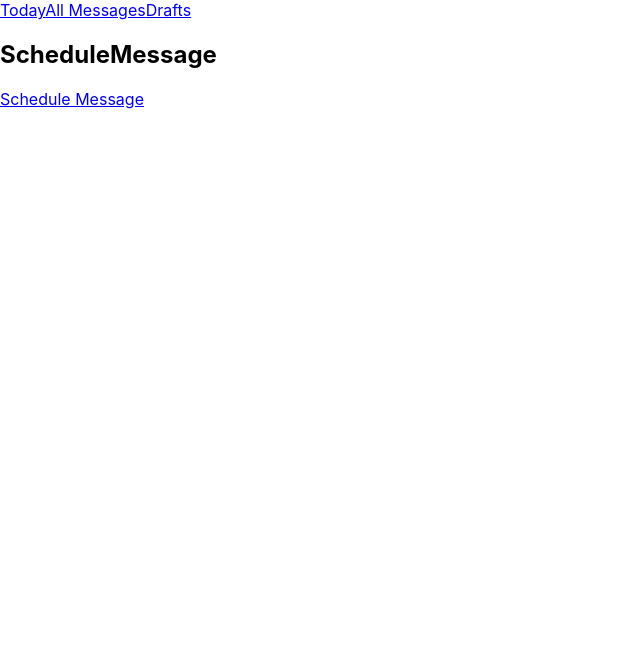
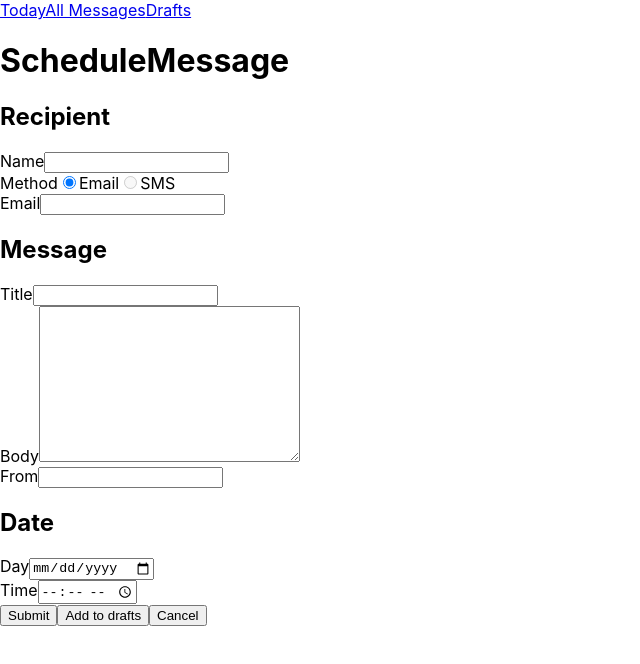
Before and after one commit to Ngoakor12/message-later, a React (Vite) app in the folder frontend/: page /schedule-message in a window 1280 px wide. Shown: the top 664 px of the page, without its empty margins (0-640 px from the left). Built offline with nearby package versions, Linux system fonts and the light colour scheme.

Commit message:
chore: add schedule message form content

```diff
--- a/frontend/src/App.jsx
+++ b/frontend/src/App.jsx
@@ -1,5 +1,5 @@
 import Navigation from "./features/navigation/Navigation";
-import { Routes, Route } from "react-router-dom";
+import { Routes, Route, Navigate } from "react-router-dom";
 import Today from "./features/messages/Today";
 import AllMessages from "./features/messages/AllMessages";
 import Drafts from "./features/messages/Drafts";
@@ -12,13 +12,17 @@ function App() {
       <Navigation />
       <main className="body">
         <Routes>
+          <Route
+            exact
+            path="/"
+            element={<Navigate to="/today" replace={true}></Navigate>}
+          />
           <Route exact path="/today" element={<Today />} />
           <Route exact path="/all-messages" element={<AllMessages />} />
           <Route exact path="/drafts" element={<Drafts />} />
           <Route exact path="/schedule-message" element={<ScheduleMessage />} />
         </Routes>
       </main>
-      <ScheduleMessageButton />
     </div>
   );
 }
--- a/frontend/src/components/ScheduleMessage.jsx
+++ b/frontend/src/components/ScheduleMessage.jsx
@@ -1,5 +1,58 @@
 function ScheduleMessage() {
-  return <h2>ScheduleMessage</h2>;
+  return (
+    <form>
+      <h1>ScheduleMessage</h1>
+      <div>
+        <h2>Recipient</h2>
+        <div>
+          <label htmlFor="name">Name</label>
+          <input id="name" name="name" />
+        </div>
+        <div>
+          <label htmlFor="method">Method</label>
+          <input type="radio" id="email" name="method" checked readOnly />
+          <label htmlFor="email">Email</label>
+          <input type="radio" id="sms" name="method" disabled />
+          <label htmlFor="sms">SMS</label>
+        </div>
+        <div>
+          <label htmlFor="contact">Email</label>
+          <input id="contact" name="contact" />
+        </div>
+      </div>
+      <div>
+        <h2>Message</h2>
+        <div>
+          <label htmlFor="title">Title</label>
+          <input id="title" name="title" />
+        </div>
+        <div>
+          <label htmlFor="body">Body</label>
+          <textarea name="body" id="body" cols="30" rows="10"></textarea>
+        </div>
+        <div>
+          <label htmlFor="from">From</label>
+          <input id="from" name="from" />
+        </div>
+      </div>
+      <div>
+        <h2>Date</h2>
+        <div>
+          <label htmlFor="day">Day</label>
+          <input type={"date"} id="day" name="day" />
+        </div>
+        <div>
+          <label htmlFor="time">Time</label>
+          <input type={"time"} id="time" name="time" />
+        </div>
+      </div>
+      <div>
+        <button type={"button"}>Submit</button>
+        <button type={"button"}>Add to drafts</button>
+        <button type={"button"}>Cancel</button>
+      </div>
+    </form>
+  );
 }
 
 export default ScheduleMessage;
--- a/frontend/src/features/messages/AllMessages.jsx
+++ b/frontend/src/features/messages/AllMessages.jsx
@@ -1,5 +1,12 @@
+import ScheduleMessageButton from "../../components/ScheduleMessageButton";
+
 function AllMessages() {
-  return <h2>AllMessages</h2>;
+  return (
+    <>
+      <h2>AllMessages</h2>
+      <ScheduleMessageButton />
+    </>
+  );
 }
 
 export default AllMessages;
--- a/frontend/src/features/messages/Drafts.jsx
+++ b/frontend/src/features/messages/Drafts.jsx
@@ -1,5 +1,12 @@
+import ScheduleMessageButton from "../../components/ScheduleMessageButton";
+
 function Drafts() {
-  return <h2>Drafts</h2>;
+  return (
+    <>
+      <h2>Drafts</h2>
+      <ScheduleMessageButton />
+    </>
+  );
 }
 
 export default Drafts;
--- a/frontend/src/features/messages/Today.jsx
+++ b/frontend/src/features/messages/Today.jsx
@@ -1,5 +1,12 @@
+import ScheduleMessageButton from "../../components/ScheduleMessageButton";
+
 function Today() {
-  return <h2>Today</h2>;
+  return (
+    <>
+      <h2>Today</h2>
+      <ScheduleMessageButton />
+    </>
+  );
 }
 
 export default Today;
```
